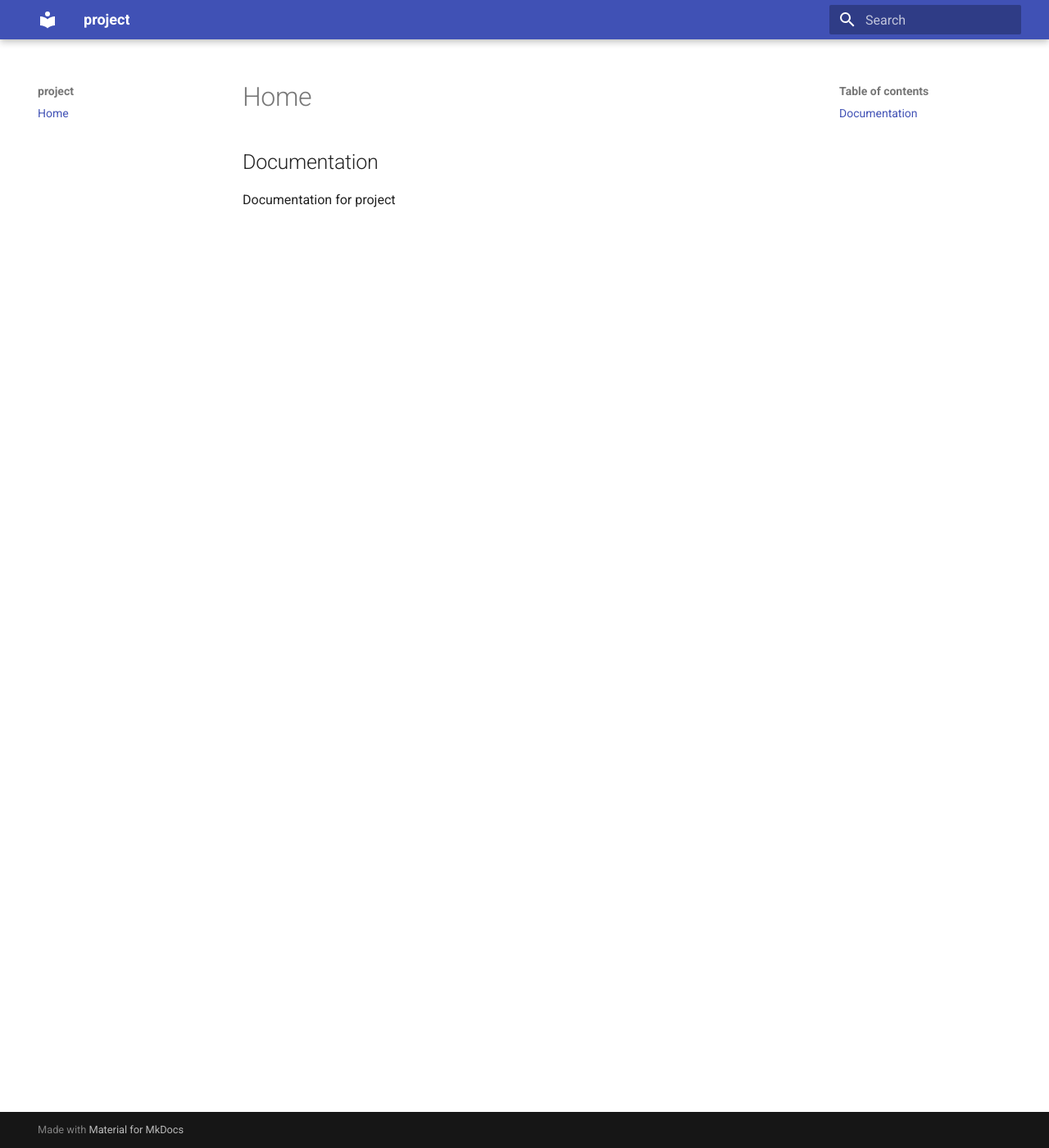
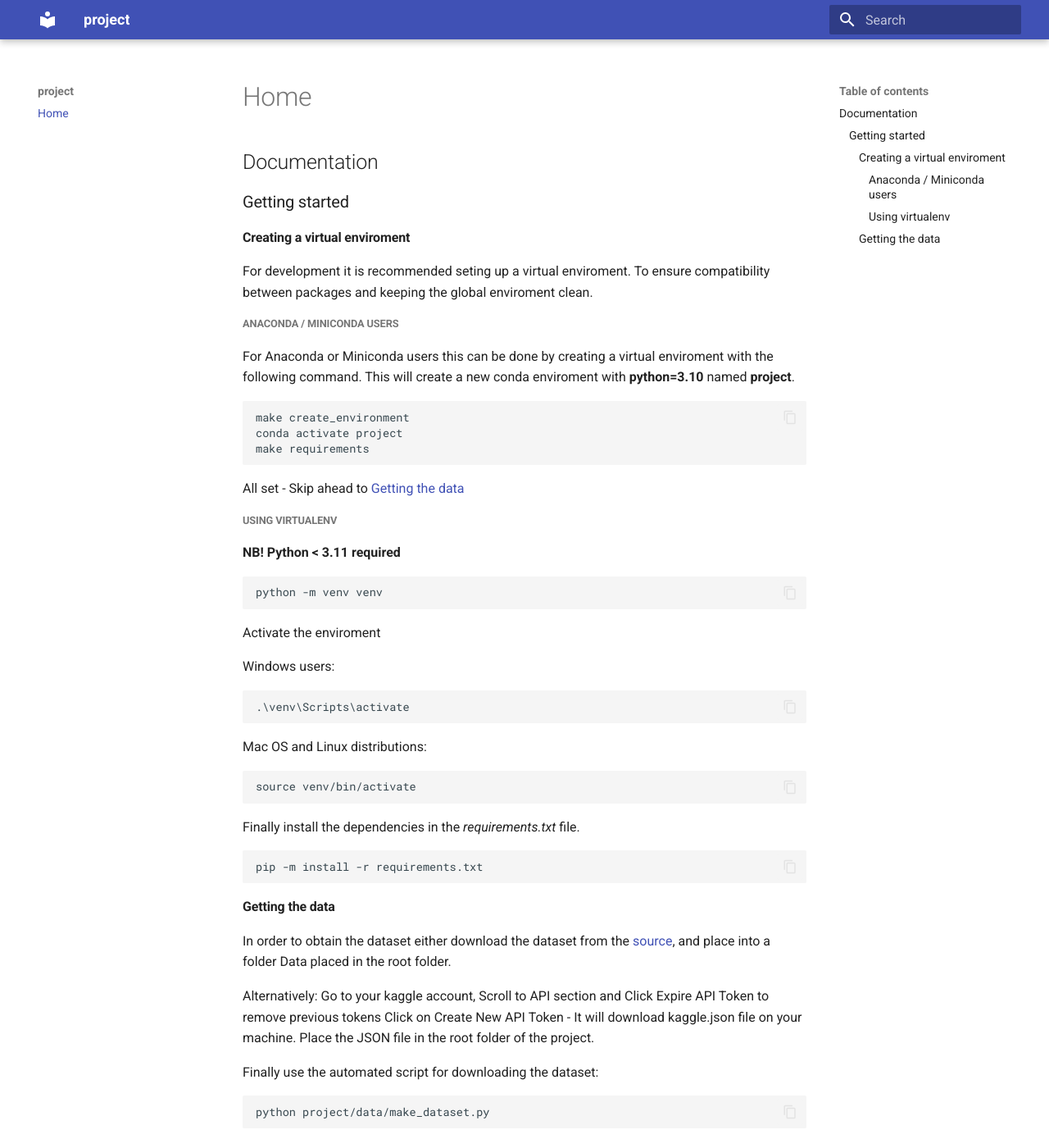
Before and after one commit to Peetzie/land-use-classification-mlops, an MkDocs documentation site: the page built from docs/source/index.md, in a window 1280 px wide and 1400 px high. Shown: the whole window at 82% size. Built offline with MkDocs 1.6.1 and Material for MkDocs 9.7.7, drawn with Linux system fonts in a browser that asks for light colours.

Commit message:
Begun on documentation

````diff
--- a/docs/source/index.md
+++ b/docs/source/index.md
@@ -1,3 +1,51 @@
 ## Documentation
 
-Documentation for project
+### Getting started
+
+#### Creating a virtual enviroment
+For development it is recommended seting up a virtual enviroment. To ensure compatibility between packages and keeping the global enviroment clean.
+
+##### Anaconda / Miniconda users
+For Anaconda or Miniconda users this can be done by creating a virtual enviroment with the following command. This will create a new conda enviroment with **python=3.10** named **project**.
+
+```
+make create_environment
+conda activate project
+make requirements
+```
+All set - Skip ahead to [Getting the data](#getting-the-data)
+##### Using virtualenv
+**NB! Python < 3.11 required**
+```
+python -m venv venv
+```
+Activate the enviroment
+
+Windows users:
+```
+.\venv\Scripts\activate
+```
+
+Mac OS and Linux distributions:
+```
+source venv/bin/activate
+```
+Finally install the dependencies in the *requirements.txt* file.
+
+```
+pip -m install -r requirements.txt
+```
+
+
+#### Getting the data
+In order to obtain the dataset either download the dataset from the [source](https://www.kaggle.com/datasets/apollo2506/landuse-scene-classification), and place into a folder Data placed in the root folder.
+
+Alternatively:
+Go to your kaggle account, Scroll to API section and Click Expire API Token to remove previous tokens
+Click on Create New API Token - It will download kaggle.json file on your machine. Place the JSON file in the root folder of the project.
+
+Finally use the automated script for downloading the dataset:
+
+```
+python project/data/make_dataset.py
+```
````
